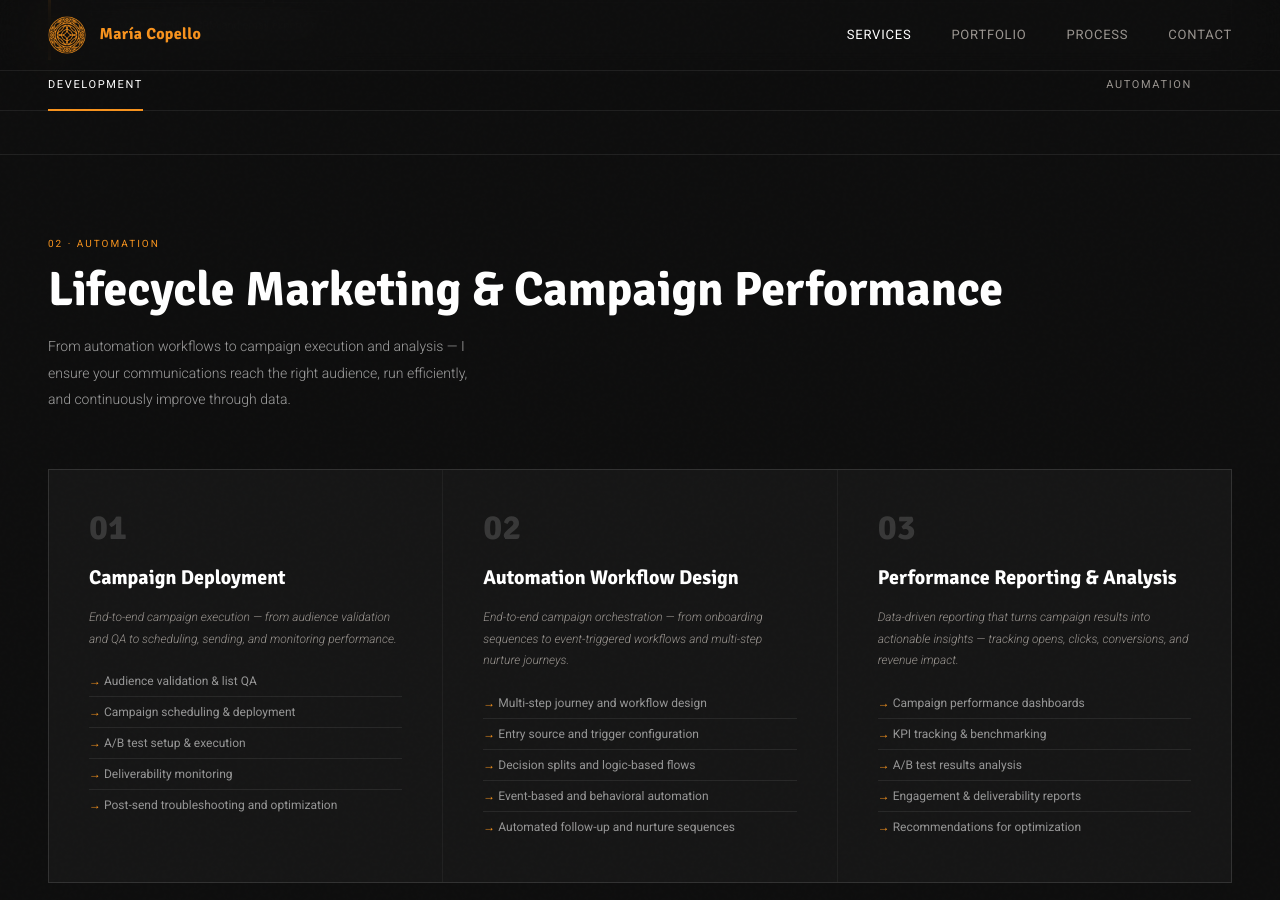
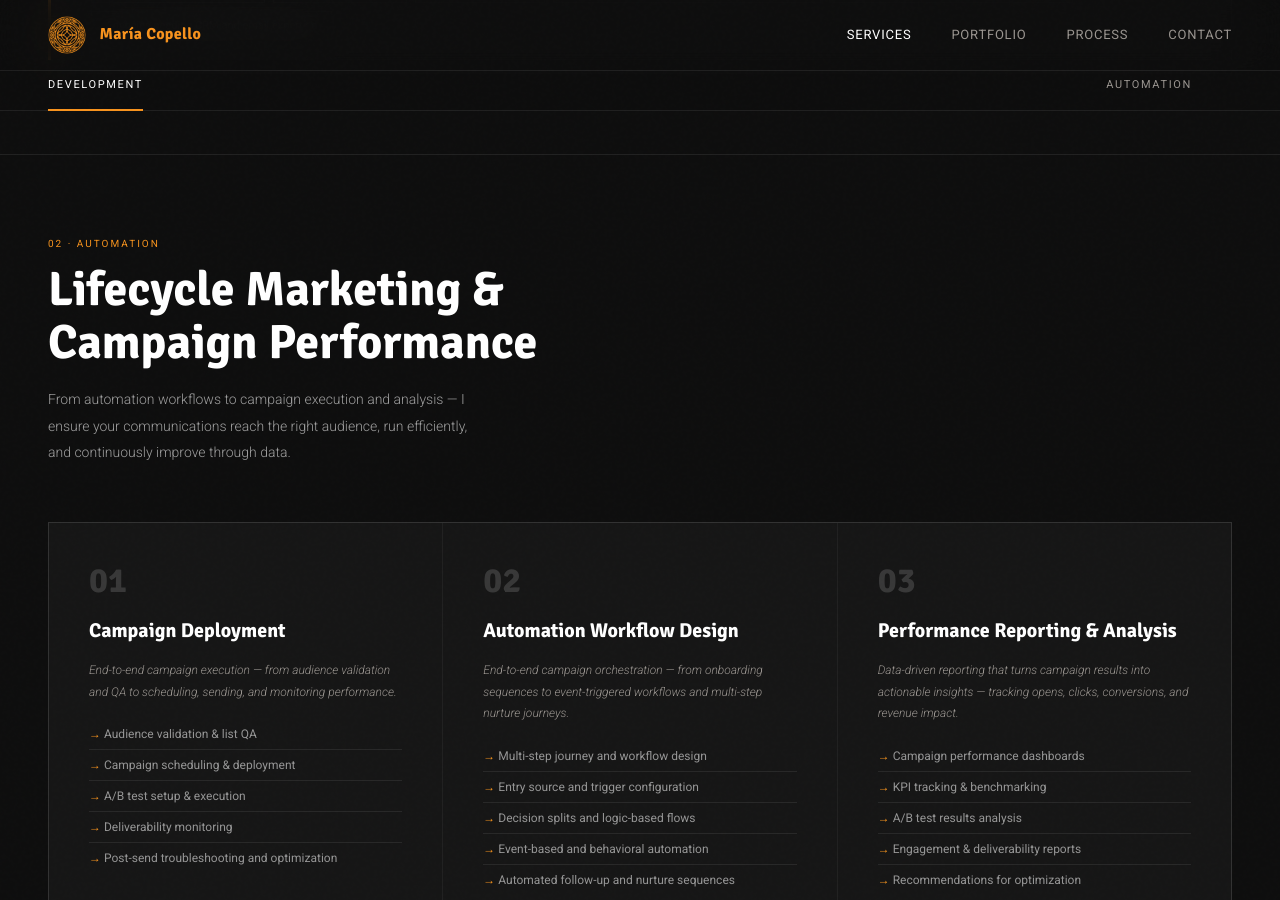
Before and after one commit to mabecoart/github.io, a Jekyll site: the page built from services.html, in a window 1280 px wide and 900 px high, scrolled down 1723 px. Built offline with Jekyll 4.4.1, drawn with Linux system fonts in a browser that asks for light colours; some of the changed text lies outside the part shown.

Commit message:
Update certification name and section title formatting

```diff
--- a/services.html
+++ b/services.html
@@ -20,7 +20,7 @@
     </div>
     <div class="cert-badge anim-4">
       <span class="cert-badge-label">Certified</span>
-      <span class="cert-badge-name">Klaviyo Product Certification</span>
+      <span class="cert-badge-name">Klaviyo Product<br>Certification</span>
       <span class="cert-badge-since">Since 2026</span>
       <a class="cert-badge-credential" href="https://credential.klaviyo.com/1032ee02-4b2c-413a-9741-ad308bb3a160#acc.1WOyq6ce" class="panel-link" target="_blank">View credential →</a>
     </div>
@@ -101,7 +101,7 @@
 
 <section class="service-section" id="automation">
   <p class="section-eyebrow">02 · Automation</p>
-  <h2 class="section-title">Lifecycle Marketing & Campaign Performance</h2>
+  <h2 class="section-title">Lifecycle Marketing &<br>Campaign Performance</h2>
   <p class="section-desc">From automation workflows to campaign execution and analysis — I ensure your communications reach the right audience, run efficiently, and continuously improve through data.</p>
   <div class="cards-grid cards-grid--3">
     <div class="service-card">
```
